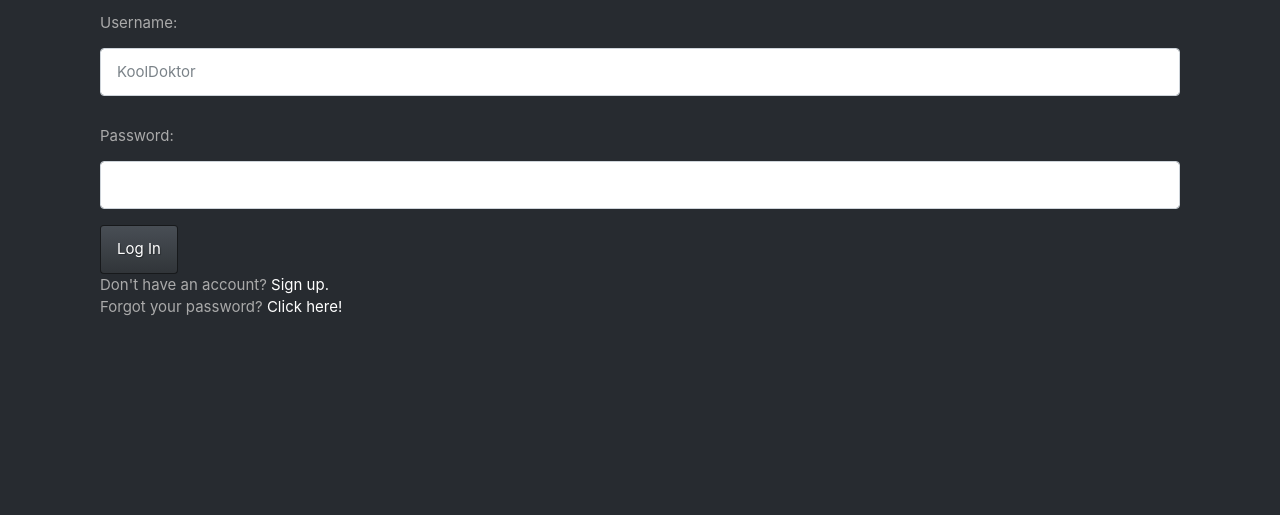
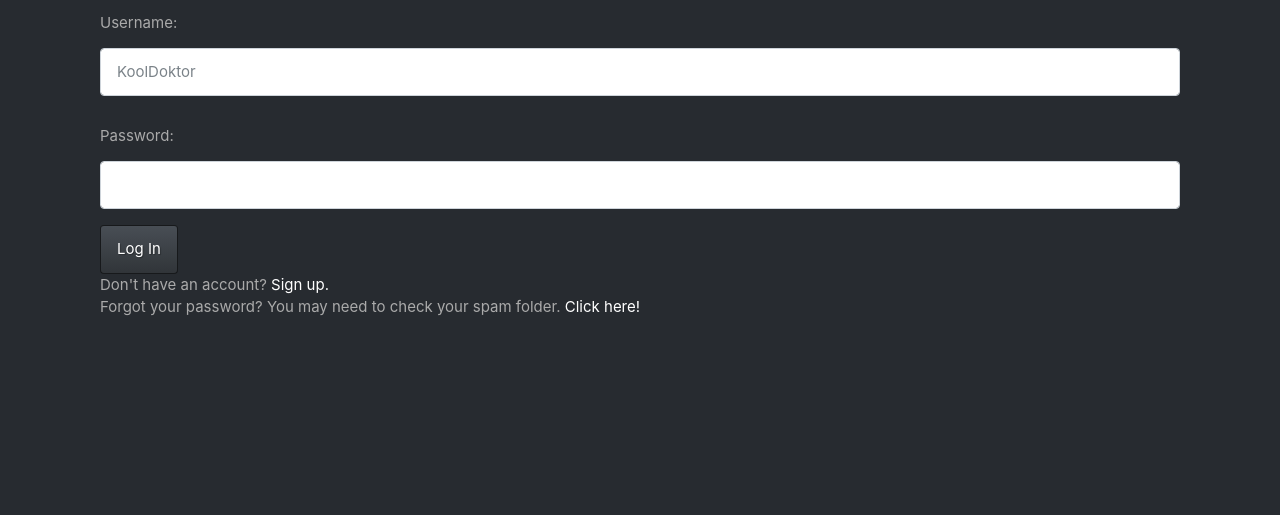
Before and after one commit to BGASM/msu-quiz, a Flask app: page /login in a window 1280 px wide. Shown: the part 153-668 px from the top of the page. Run offline with Flask 2, Linux system fonts and the light colour scheme; some libraries are stand-ins or nearby versions.

Commit message:
feat(User) Enable password reset and email functionality.

```diff
--- a/msu_quiz/templates/user/login.html
+++ b/msu_quiz/templates/user/login.html
@@ -40,7 +40,7 @@
         <a href="{{ url_for('auth.register') }}">Sign up.</a>
       </div>
     <div class="rest-password">
-        <span>Forgot your password?</span>
+        <span>Forgot your password? You may need to check your spam folder.</span>
         <a href="{{ url_for('quiz.reset') }}">Click here!</a>
       </div>
     </form>
```
